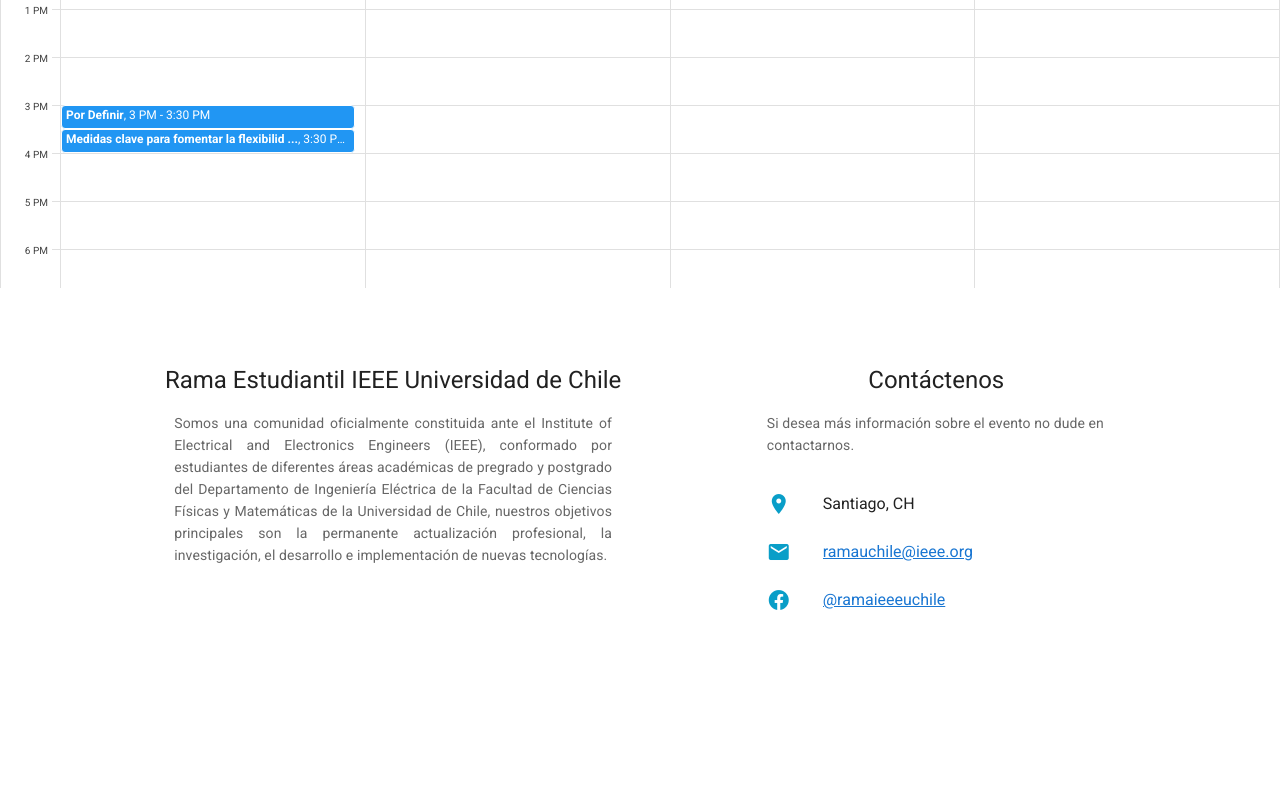
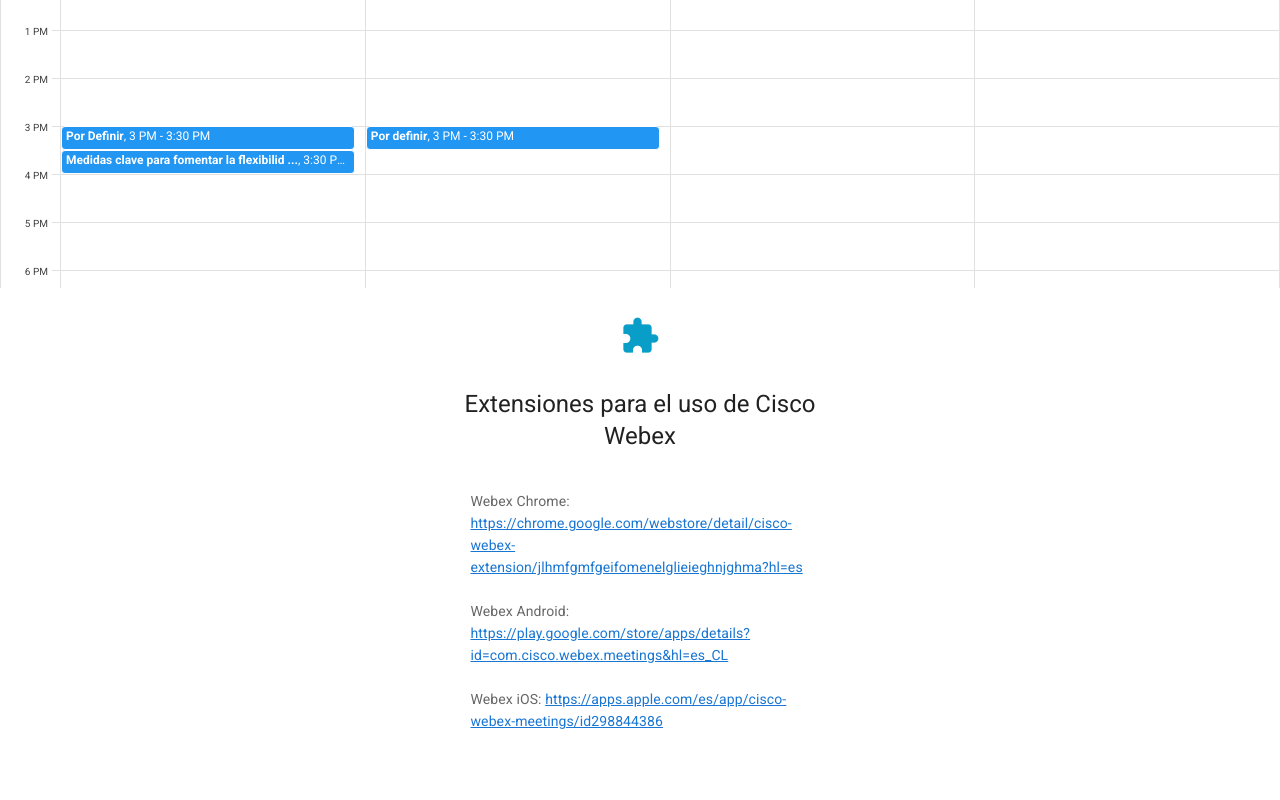
Before and after one commit to ieee-uchile/ingelectra2019, a Vue app: page /#/charlas in a window 1280 px wide. Shown: the part 540-1340 px from the top of the page. Before the commit the page ends 1244 px from the top, so only its background shows below. Built offline with nearby package versions, Linux system fonts and the light colour scheme; what vue-youtube-embed would draw is missing.

Commit message:
link talks update

```diff
--- a/src/assets/speakers/info.json
+++ b/src/assets/speakers/info.json
@@ -1,4 +1,34 @@
 [
+  {
+    "start":"2020-04-01",
+    "end": "2020-04-01",
+    "color":"green",
+    "name":"LINK DE REGISTRO PARA ESTE DÍA",
+    "speaker":"Webex",
+    "title":"Link de Registro: </br><a href='https://ieeemeetings.webex.com/ieeemeetings/onstage/g.php?MTID=ed0cfaaeb71c0110ac28e0de9893e2250' target='_blank'>https://ieeemeetings.webex.com/ieeemeetings/onstage/g.php?MTID=ed0cfaaeb71c0110ac28e0de9893e2250</a>",
+    "url":"https://cdn.windowsreport.com/wp-content/uploads/2019/10/WebEx-886x590.jpg",
+    "bio":"1. Registrarse por día </br> 2. Esperar correo de confirmación </br>  3. Click en el botón JOIN EVENT que llega a su correo  "
+  },
+  {
+    "start":"2020-04-02",
+    "end": "2020-04-02",
+    "color":"green",
+    "name":"LINK DE REGISTRO PARA ESTE DÍA",
+    "speaker":"Webex",
+    "title":"Link de Registro: </br><a href='https://ieeemeetings.webex.com/ieeemeetings/onstage/g.php?MTID=e6d3dd531851d5d9bfd58bc74ac04a478' target='_blank'>https://ieeemeetings.webex.com/ieeemeetings/onstage/g.php?MTID=e6d3dd531851d5d9bfd58bc74ac04a478</a>",
+    "url":"https://cdn.windowsreport.com/wp-content/uploads/2019/10/WebEx-886x590.jpg",
+    "bio":"1. Registrarse por día </br> 2. Esperar correo de confirmación </br>  3. Click en el botón JOIN EVENT que llega a su correo  "
+  },
+  {
+    "start":"2020-04-03",
+    "end": "2020-04-03",
+    "color":"green",
+    "name":"LINK DE REGISTRO PARA ESTE DÍA",
+    "speaker":"Webex",
+    "title":"Link de Registro: </br><a href='https://ieeemeetings.webex.com/ieeemeetings/onstage/g.php?MTID=e01c302a0d68278862095d5ff4c0c7087' target='_blank'>https://ieeemeetings.webex.com/ieeemeetings/onstage/g.php?MTID=e01c302a0d68278862095d5ff4c0c7087</a>",
+    "url":"https://cdn.windowsreport.com/wp-content/uploads/2019/10/WebEx-886x590.jpg",
+    "bio":"1. Registrarse por día </br> 2. Esperar correo de confirmación </br>  3. Click en el botón JOIN EVENT que llega a su correo  "
+  },
   {
     "start":"2020-04-01 10:30",
     "end": "2020-04-01 11:00",
@@ -90,6 +120,16 @@
     "bio":"Ingeniero en Sistemas Electrónicos de la Escuela Militar de Ingeniería Mcal. Antonio José de Sucre (La Paz, Bolivia), 2011. Consiguió los títulos de Maestría en Ciencias con Especialidad en Ingeniería Electrónica (Telecomunicaciones) y Doctorado en Tecnologías de Información y Comunicaciones del Tecnólogico de Monterrey (Monterrey, México) durante los años de 2014 y 2018, respectivamente. Actualmente, realiza un Postdoctorado sobre  la Reducción de los principales impedimentos de sistemas de RoF-OFDM basados en modems con computación paralela a través de la técnica de filtro de Nyquist-I en la Universidad Católica del Maule (Talca). Sus intereses de investigación radican en: Orthogonal frequency division multiplexing, Optical communication systems y Extreme Learning Machines."
   },
   {
+    "start":"2020-04-02 15:00",
+    "end": "2020-04-02 15:30",
+    "color":"blue",
+    "name":"Por definir",
+    "speaker":"Pamela Guevara",
+    "title":"Por definir",
+    "url":"https://fi.udec.cl/wp-content/uploads/2019/01/Pamela-Guevara.jpg",
+    "bio":"Ingeniera Civil Electrónica. Máster 2 en Información, Sistemas y Tecnología, especialidad Imagenología Médica, Université Paris-Sud, Francia. Doctorado en Física, Université Paris-Sud, Francia. Sus líneas de investigación son Análisis de imágenes Médicas, Estudio de conectividad cerebral estructural, Visualización Científica, Desarrollo de software de alto rendimiento, Desarrollo de aplicaciones para el área de la salud."
+  },
+  {
     "start":"2020-04-03 11:00",
     "end": "2020-04-03 11:30",
     "color":"blue",
--- a/src/components/Charlas.vue
+++ b/src/components/Charlas.vue
@@ -18,7 +18,7 @@
               <v-btn fab text small color="grey darken-2">
                 <v-icon small>mdi-chevron-left</v-icon>
               </v-btn>
-              <v-toolbar-title>{{ title }}</v-toolbar-title>
+              <v-toolbar-title v-html="title"></v-toolbar-title>
             </v-toolbar>
           </v-sheet>
           <v-sheet height="600">
@@ -50,11 +50,11 @@
                 <v-card-title >{{selectedEvent.speaker}}</v-card-title>
               </v-img>
               <v-card-text class="text-justify">
-                <span justify-text>{{selectedEvent.title}}</span>
+                <span justify-text v-html="selectedEvent.title"></span>
                 <br><br>
-                <h3>Biografia</h3>
+                <h3>Información</h3>
                 <br>
-                  <span>{{selectedEvent.bio}}</span>
+                  <span  v-html="selectedEvent.bio"></span>
               </v-card-text >
                 <v-card-actions>
                   <v-btn
@@ -70,6 +70,38 @@
           </v-sheet>
         </v-col>
       </v-row>
+      <v-flex xs12 align="start">
+        <v-container grid-list-xl>
+          <v-layout row wrap align-start>
+            <v-flex xs12 md4> </v-flex>
+            <v-flex xs12 md4>
+              <v-card flat class="transparent">
+                <v-card-text class="text-center">
+                  <v-icon x-large color="#099ec8">mdi-puzzle</v-icon>
+                </v-card-text>
+                <v-card-title primary-title class="layout justify-center">
+                  <div class="headline text-center"> Extensiones para el uso de Cisco Webex</div>
+                </v-card-title>
+                <v-card-text>
+                  <br>
+                  Webex Chrome: <a href="https://chrome.google.com/webstore/detail/cisco-webex-extension/jlhmfgmfgeifomenelglieieghnjghma?hl=es" target="_blank">
+                    https://chrome.google.com/webstore/detail/cisco-webex-extension/jlhmfgmfgeifomenelglieieghnjghma?hl=es
+                  </a>
+                  <br> <br> Webex Android:
+                  <a href="https://play.google.com/store/apps/details?id=com.cisco.webex.meetings&hl=es_CL" target="_blank">
+                    https://play.google.com/store/apps/details?id=com.cisco.webex.meetings&hl=es_CL
+                  </a>
+                  <br> <br>  Webex iOS: <a href="https://apps.apple.com/es/app/cisco-webex-meetings/id298844386">
+                    https://apps.apple.com/es/app/cisco-webex-meetings/id298844386
+                  </a>
+                </v-card-text>
+              </v-card>
+            </v-flex>
+            <v-flex xs12 md4> </v-flex>
+
+          </v-layout>
+        </v-container>
+      </v-flex>
     </v-layout>
   </section>
 </template>
--- a/src/components/Register.vue
+++ b/src/components/Register.vue
@@ -14,24 +14,8 @@
     <v-layout column wrap class="my-12" align-center>
       <v-flex xs12>
         <div class="black--text mt-3 text-center mb-4"> <v-icon  color="#099ec8">mdi-file-document-box-plus</v-icon>
-          <a href="https://www.google.com/url?q=https://forms.gle/ogHLNC1bmh2WL4SF8&sa=D&source=hangouts&ust=1572542885137000&usg=AFQjCNFQyAg64I-8zEdusGQpB_hXeIZ9Jg" target="_blank">
-            Formulario de registro
-          </a>
+        <router-link to="/charlas">Registro a charlas magistrales</router-link>
 
-          <v-list-item-group  v-model="item" color="primary">
-            <v-list-item>
-              <v-list-item-icon>
-                <v-icon x-large color="#099ec8">mdi-information-outline</v-icon>
-              </v-list-item-icon>
-              <v-list-item-content>
-                <v-list-item-title>
-                  Los datos proporcionados en este formulario serán utilizados únicamente con fines estadísticos. <br>
-                  Ahora que las charlas magistrales serán de forma virtual,  publicaremos los enlaces   <br>
-                  para que puedan conectarse de forma abierta, independientemente de este registro.
-                 </v-list-item-title>
-              </v-list-item-content>
-            </v-list-item>
-          </v-list-item-group>
 
       </div>
         <v-simple-table class="md12">
```
